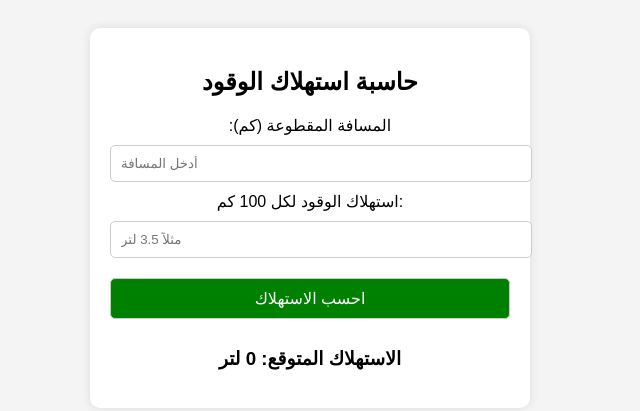
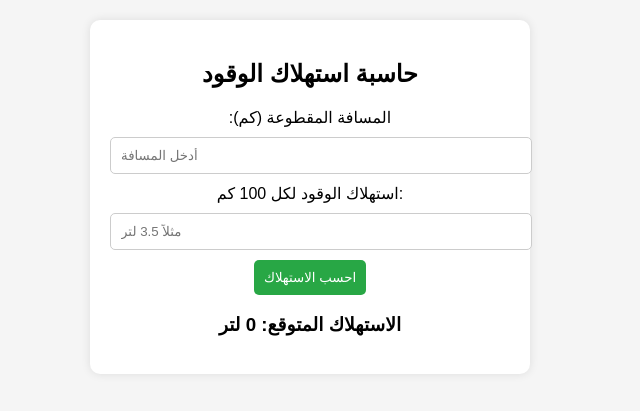
Before and after one commit to Rayane4949/My_calcul_fuel_nanon, a plain HTML site: page index.html in a window 1280 px wide. Shown: the whole page, without its empty margins (330-970 px from the left). Drawn offline with Linux system fonts and the light colour scheme.

Commit message:
Update style.css

```diff
--- a/style.css
+++ b/style.css
@@ -1,8 +1,8 @@
 body {
     font-family: Arial, sans-serif;
+    background-color: #f5f5f5;
     text-align: center;
-    background-color: #f4f4f4;
-    padding: 20px;
+    margin: 20px;
 }
 
 .container {
@@ -10,12 +10,15 @@ body {
     padding: 20px;
     border-radius: 10px;
     box-shadow: 0 0 10px rgba(0, 0, 0, 0.1);
-    width: 90%;
     max-width: 400px;
     margin: auto;
 }
 
-input, button {
+h1 {
+    color: #333;
+}
+
+input {
     width: 100%;
     padding: 10px;
     margin: 10px 0;
@@ -24,12 +27,20 @@ input, button {
 }
 
 button {
-    background-color: green;
+    background-color: #28a745;
     color: white;
-    font-size: 16px;
+    padding: 10px;
+    border: none;
+    border-radius: 5px;
     cursor: pointer;
 }
 
 button:hover {
-    background-color: darkgreen;
+    background-color: #218838;
 }
+
+p {
+    font-size: 18px;
+    font-weight: bold;
+    color: #333;
+}
```
